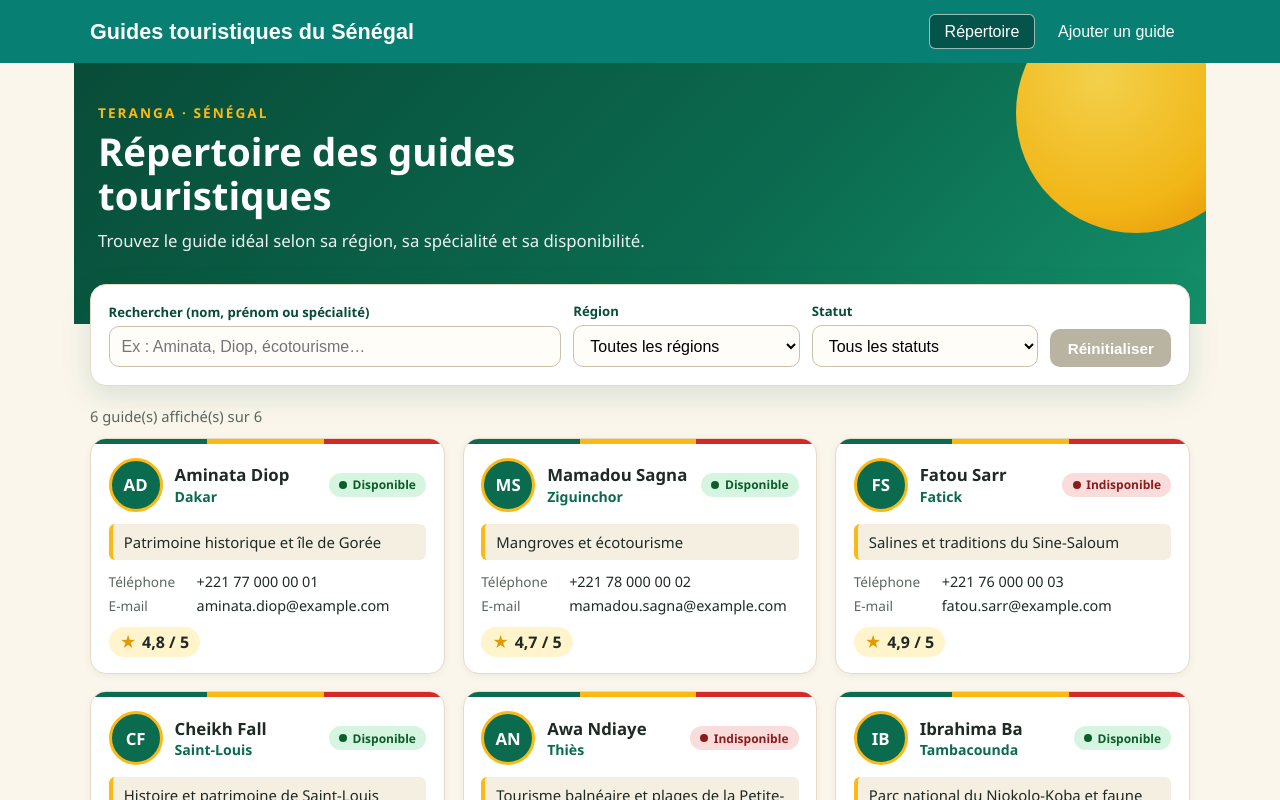
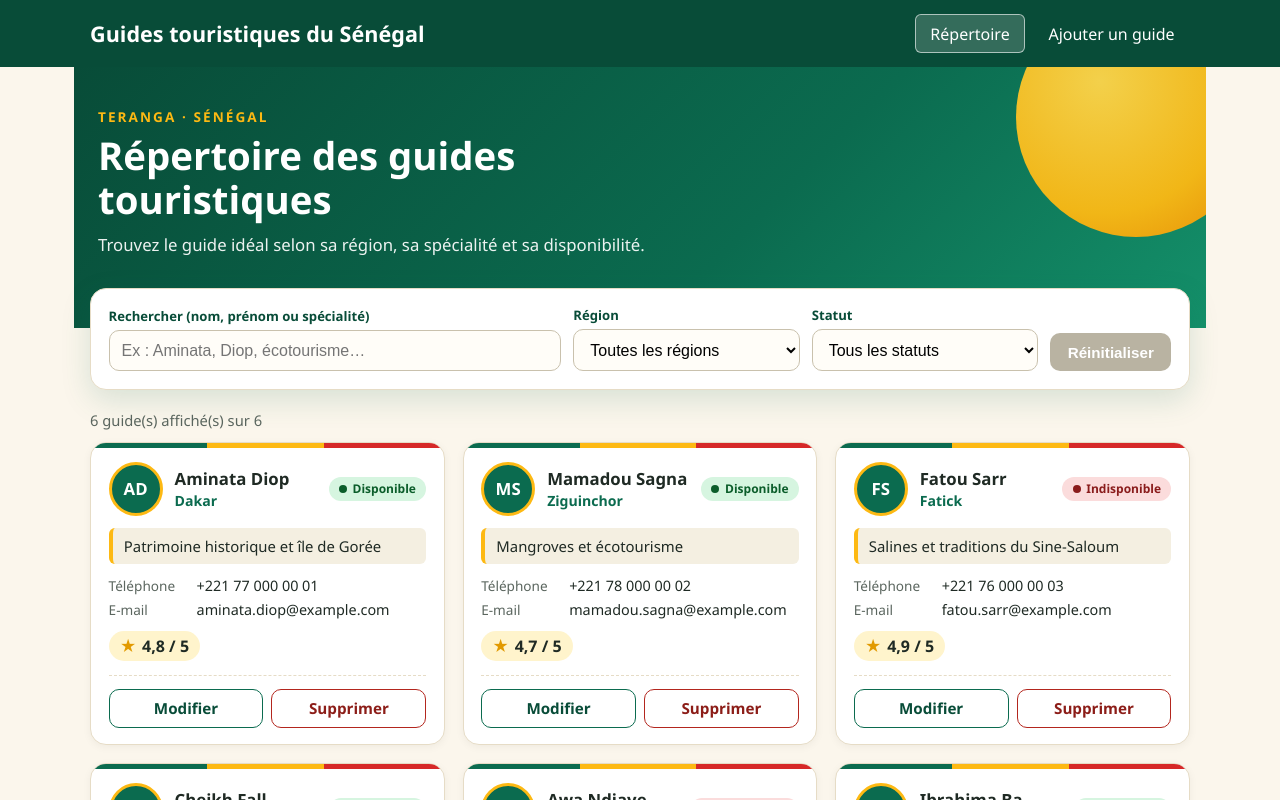
Before and after one commit to papaabdoulayebakhoum-netizen/gestion-guides-touristiques, an Angular app: page /guides in a window 1280 px wide. Shown: the top 800 px of the page. Built offline with nearby package versions, Linux system fonts and the light colour scheme.

Commit message:
fix: remettre les boutons Modifier/supprimer dans le nouveau design

```diff
--- a/src/app/app.css
+++ b/src/app/app.css
@@ -27,12 +27,12 @@ main:focus {
 
 .lien-evitement:focus {
   top: 0;
-  outline: 3px solid #f2b705;
+  outline: 3px solid var(--jaune);
 }
 
 /* ---------- En-tête ---------- */
 .entete {
-  background: var(--vert);
+  background: var(--vert-fonce);
   color: #fff;
 }
 
@@ -71,12 +71,12 @@ nav a:hover {
 }
 
 nav a.actif {
-  background: var(--vert-fonce);
+  background: rgba(255, 255, 255, 0.18);
   border-color: rgba(255, 255, 255, 0.6);
 }
 
 nav a:focus-visible {
-  outline: 3px solid #f2b705;
+  outline: 3px solid var(--jaune);
   outline-offset: 2px;
 }
 
--- a/src/app/components/guide-form/guide-form.css
+++ b/src/app/components/guide-form/guide-form.css
@@ -24,9 +24,10 @@ h2 {
   grid-template-columns: 1fr 1fr;
   gap: 1rem 1.25rem;
   padding: 1.25rem;
-  background: #f3f8f7;
+  background: #fff;
   border: 1px solid var(--bord);
-  border-radius: 10px;
+  border-radius: 16px;
+  box-shadow: 0 10px 30px rgba(11, 107, 79, 0.12);
 }
 
 .champ {
@@ -37,7 +38,8 @@ h2 {
 
 label {
   font-size: 0.9rem;
-  font-weight: 600;
+  font-weight: 700;
+  color: var(--vert-fonce);
 }
 
 .obligatoire {
@@ -49,14 +51,14 @@ select {
   padding: 0.6rem 0.7rem;
   font: inherit;
   font-size: 1rem;
-  background: #fff;
-  border: 1px solid #9fb0b4;
-  border-radius: 6px;
+  background: #fffdf8;
+  border: 1.5px solid #c9c1ad;
+  border-radius: 10px;
 }
 
 input:focus-visible,
 select:focus-visible {
-  outline: 3px solid #f2b705;
+  outline: 3px solid var(--jaune);
   outline-offset: 2px;
 }
 
@@ -109,9 +111,9 @@ select[aria-invalid='true'] {
   padding: 2rem 1rem;
   text-align: center;
   color: var(--texte-doux);
-  background: #fafafa;
+  background: #fff;
   border: 2px dashed var(--bord);
-  border-radius: 10px;
+  border-radius: 16px;
 }
 
 /* Texte lu par les lecteurs d'écran, invisible à l'écran. */
--- a/src/app/components/guide-list/guide-list.css
+++ b/src/app/components/guide-list/guide-list.css
@@ -340,3 +340,51 @@ button:focus-visible {
     transform: none;
   }
 }
+
+/* ---------- Parties D et E : actions des cartes, état vide, boîte de confirmation ---------- */
+.carte-actions {
+  display: flex;
+  gap: 0.5rem;
+  margin-top: 0.9rem;
+  padding-top: 0.8rem;
+  border-top: 1px dashed var(--bord);
+}
+
+.carte-actions .btn {
+  flex: 1;
+}
+
+.etat-vide .btn {
+  margin-top: 0.5rem;
+}
+
+.dialogue {
+  max-width: min(90vw, 420px);
+  padding: 1.4rem;
+  color: var(--texte);
+  background: #fff;
+  border: 1px solid var(--bord);
+  border-top: 5px solid var(--rouge);
+  border-radius: 16px;
+  box-shadow: 0 20px 50px rgba(0, 0, 0, 0.25);
+}
+
+.dialogue::backdrop {
+  background: rgba(8, 76, 56, 0.55);
+}
+
+.dialogue h3 {
+  margin: 0 0 0.75rem;
+  color: #8a1c1c;
+}
+
+.dialogue p {
+  margin: 0;
+}
+
+.dialogue-actions {
+  display: flex;
+  justify-content: flex-end;
+  gap: 0.75rem;
+  margin-top: 1.2rem;
+}
--- a/src/app/components/guide-list/guide-list.html
+++ b/src/app/components/guide-list/guide-list.html
@@ -91,6 +91,24 @@
             <span class="etoile" aria-hidden="true">★</span>
             <span class="note-valeur">{{ guide.note | noteFormat }}</span>
           </p>
+
+          <div class="carte-actions">
+            <a
+              class="btn btn-secondary"
+              [routerLink]="['/guides', guide.id, 'modifier']"
+              [attr.aria-label]="'Modifier la fiche de ' + guide.prenom + ' ' + guide.nom"
+            >
+              Modifier
+            </a>
+            <button
+              type="button"
+              class="btn btn-danger-outline"
+              (click)="demanderSuppression(guide)"
+              [attr.aria-label]="'Supprimer la fiche de ' + guide.prenom + ' ' + guide.nom"
+            >
+              Supprimer
+            </button>
+          </div>
         </li>
       }
     </ul>
@@ -98,6 +116,7 @@
     <div class="etat-vide">
       <p><strong>Aucun guide enregistré pour le moment.</strong></p>
       <p>Ajoutez un premier guide avec le formulaire.</p>
+      <a routerLink="/guides/nouveau" class="btn btn-primary">Ajouter un guide</a>
     </div>
   } @else {
     <div class="etat-vide">
@@ -109,3 +128,26 @@
     </div>
   }
 </section>
+
+<!-- Confirmation avant suppression : <dialog> natif (focus piégé, fermeture avec Échap). -->
+<dialog
+  #dialogueSuppression
+  class="dialogue"
+  aria-labelledby="titre-dialogue"
+  aria-describedby="texte-dialogue"
+  (close)="onDialogueFermee()"
+>
+  <h3 id="titre-dialogue">Supprimer ce guide ?</h3>
+  @if (guideASupprimer(); as guide) {
+    <p id="texte-dialogue">
+      La fiche de <strong>{{ guide.prenom }} {{ guide.nom }}</strong> sera supprimée définitivement.
+      Cette action est irréversible.
+    </p>
+  }
+  <div class="dialogue-actions">
+    <button type="button" class="btn btn-secondary" (click)="annulerSuppression()" autofocus>
+      Annuler
+    </button>
+    <button type="button" class="btn btn-danger" (click)="confirmerSuppression()">Supprimer</button>
+  </div>
+</dialog>
--- a/src/app/components/not-found/not-found.ts
+++ b/src/app/components/not-found/not-found.ts
@@ -21,9 +21,9 @@ import { RouterLink } from '@angular/router';
       margin: 2rem auto;
       padding: 2rem 1rem;
       text-align: center;
-      background: #fafafa;
+      background: #fff;
       border: 2px dashed var(--bord);
-      border-radius: 10px;
+      border-radius: 16px;
     }
     h2 {
       margin-top: 0;
--- a/src/app/components/notification/notification.css
+++ b/src/app/components/notification/notification.css
@@ -47,6 +47,6 @@
 }
 
 .fermer:focus-visible {
-  outline: 3px solid #f2b705;
+  outline: 3px solid var(--jaune);
   outline-offset: 2px;
 }
--- a/src/styles.css
+++ b/src/styles.css
@@ -1,10 +1,14 @@
 /* Styles globaux : couleurs communes et boutons réutilisés par plusieurs composants. */
 :root {
-  --vert: #087f73;
-  --vert-fonce: #05544c;
-  --bord: #d5dde0;
-  --texte: #1c2a2e;
-  --texte-doux: #55666b;
+  /* Palette commune à toutes les pages (reprend le design du répertoire). */
+  --vert: #0b6b4f;
+  --vert-fonce: #084c38;
+  --jaune: #fdb913;
+  --rouge: #d62828;
+  --sable: #fbf6ec;
+  --bord: #e6dcc6;
+  --texte: #1f2a24;
+  --texte-doux: #5b665f;
   --erreur: #b3261e;
   --erreur-fond: #fdecea;
 }
@@ -12,8 +16,14 @@
 body {
   margin: 0;
   color: var(--texte);
-  font-family: Arial, Helvetica, sans-serif;
-  background: #fff;
+  font-family:
+    'Segoe UI',
+    system-ui,
+    -apple-system,
+    Roboto,
+    Arial,
+    sans-serif;
+  background: var(--sable);
 }
 
 /* ---------- Boutons ---------- */
@@ -22,16 +32,17 @@ body {
   padding: 0.6rem 1rem;
   font: inherit;
   font-size: 0.95rem;
+  font-weight: 700;
   line-height: 1.2;
   text-align: center;
   text-decoration: none;
   border: 1px solid transparent;
-  border-radius: 6px;
+  border-radius: 10px;
   cursor: pointer;
 }
 
 .btn:focus-visible {
-  outline: 3px solid #f2b705;
+  outline: 3px solid var(--jaune);
   outline-offset: 2px;
 }
 
@@ -51,7 +62,7 @@ body {
 }
 
 .btn-secondary:hover {
-  background: #eef6f5;
+  background: #eaf4ef;
 }
 
 .btn-danger {
```
Also changed, not shown: 3 other files (tests, documents, lock files or other folders).
